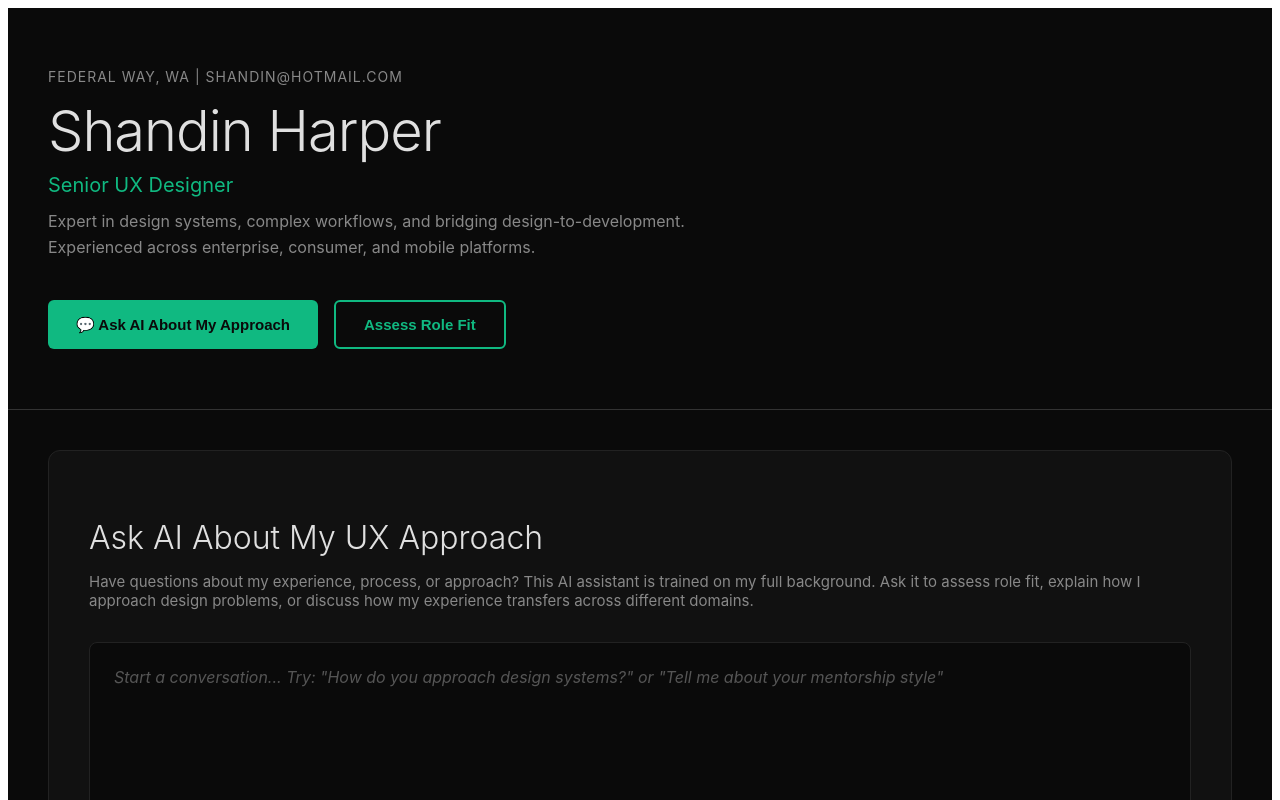
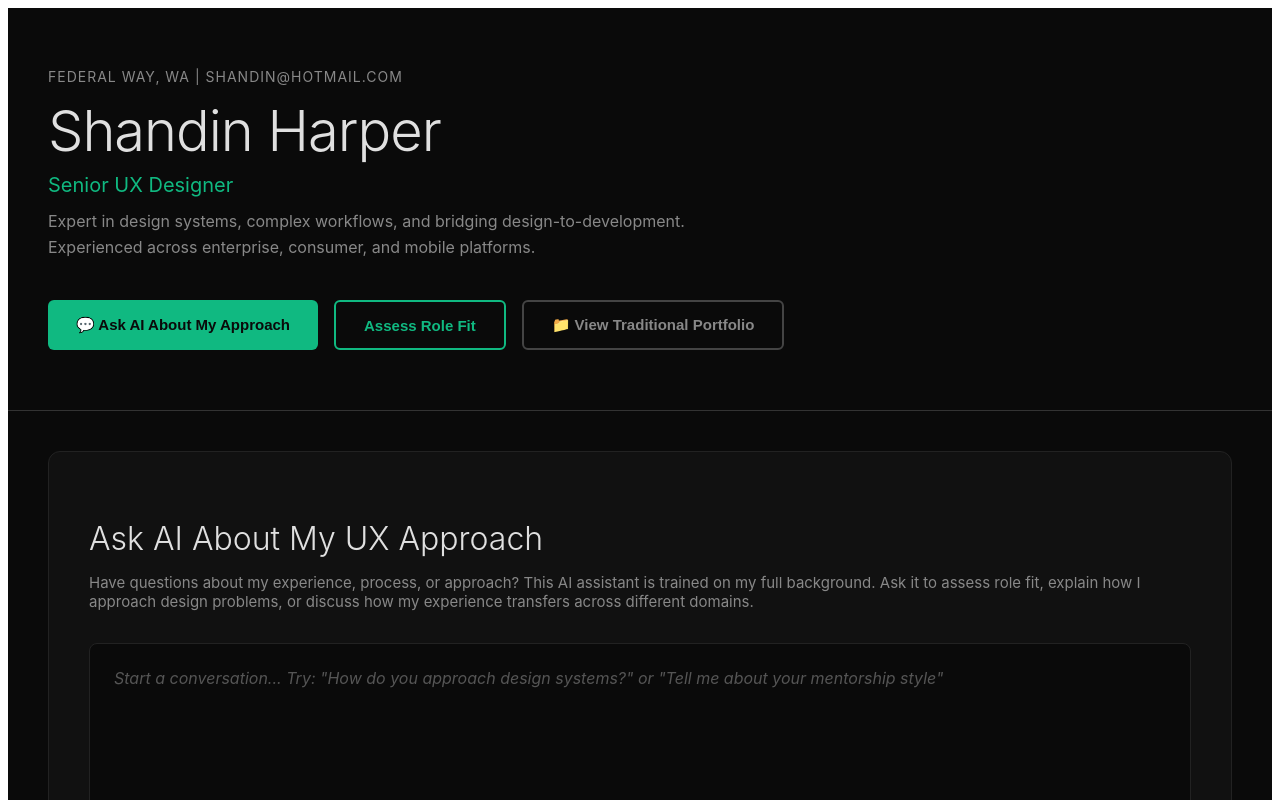
Before and after one commit to shandinharper-create/interactive-resume, a Next.js app: page / in a window 1280 px wide. Shown: the top 800 px of the page. Built offline with nearby package versions, Linux system fonts and the light colour scheme.

Commit message:
Update index.js

```diff
--- a/pages/index.js
+++ b/pages/index.js
@@ -298,7 +298,8 @@ Analyze the job description and assess: Strong/Moderate/Weak Fit with specific r
               border: 'none',
               fontWeight: '600',
               fontSize: '15px',
-              cursor: 'pointer'
+              cursor: 'pointer',
+              transition: 'transform 0.2s'
             }}
           >
             💬 Ask AI About My Approach
@@ -317,6 +318,30 @@ Analyze the job description and assess: Strong/Moderate/Weak Fit with specific r
             }}
           >
             Assess Role Fit
+          </button>
+          <button
+            onClick={() => window.open('https://sharperstudio.com/portfolio.html', '_blank')}
+            style={{
+              backgroundColor: 'transparent',
+              color: '#888',
+              padding: '14px 28px',
+              borderRadius: '6px',
+              border: '2px solid #444',
+              fontWeight: '600',
+              fontSize: '15px',
+              cursor: 'pointer',
+              transition: 'all 0.2s'
+            }}
+            onMouseEnter={(e) => {
+              e.target.style.borderColor = '#10b981';
+              e.target.style.color = '#10b981';
+            }}
+            onMouseLeave={(e) => {
+              e.target.style.borderColor = '#444';
+              e.target.style.color = '#888';
+            }}
+          >
+            📁 View Traditional Portfolio
           </button>
         </div>
       </header>
```
